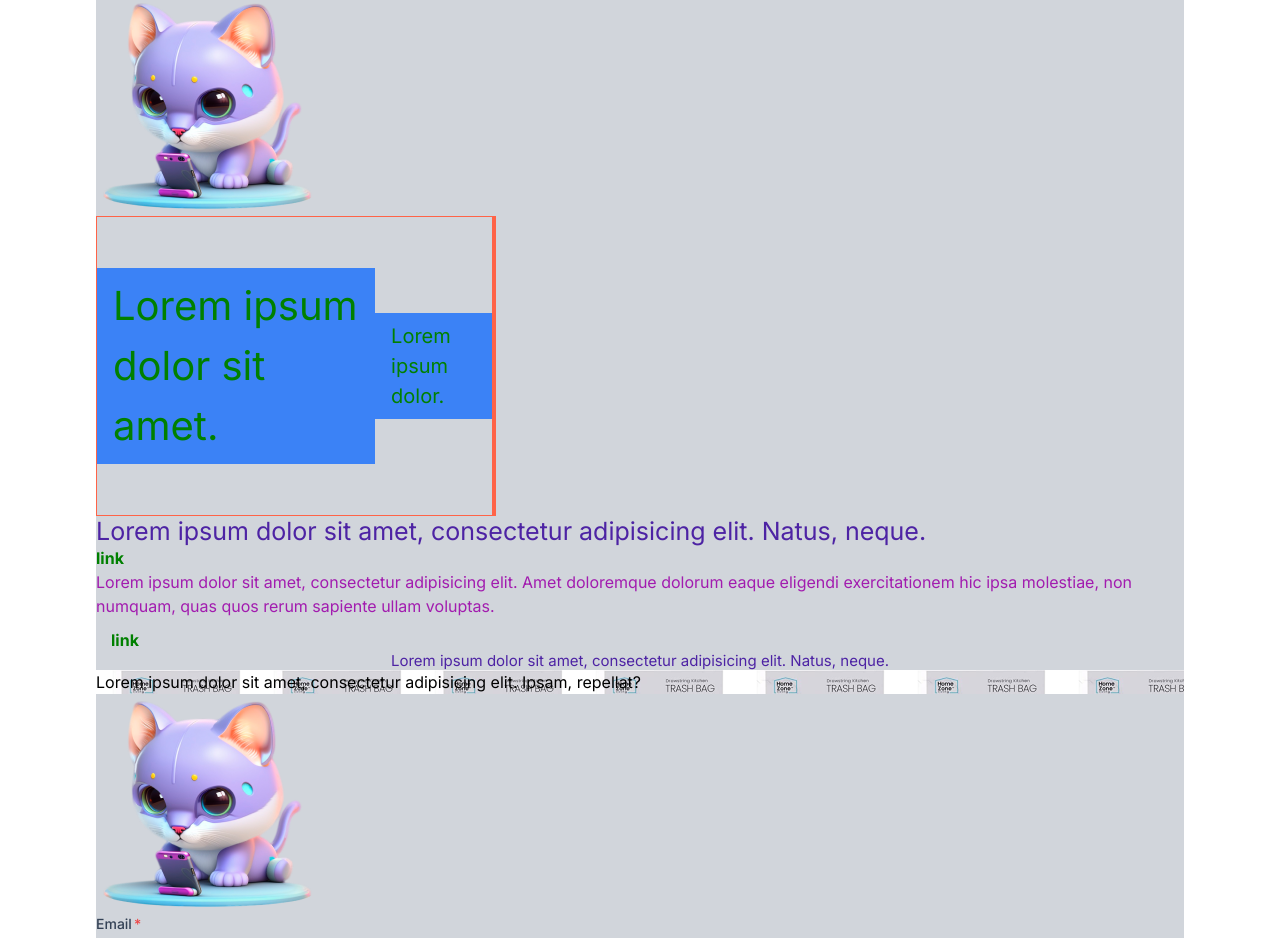
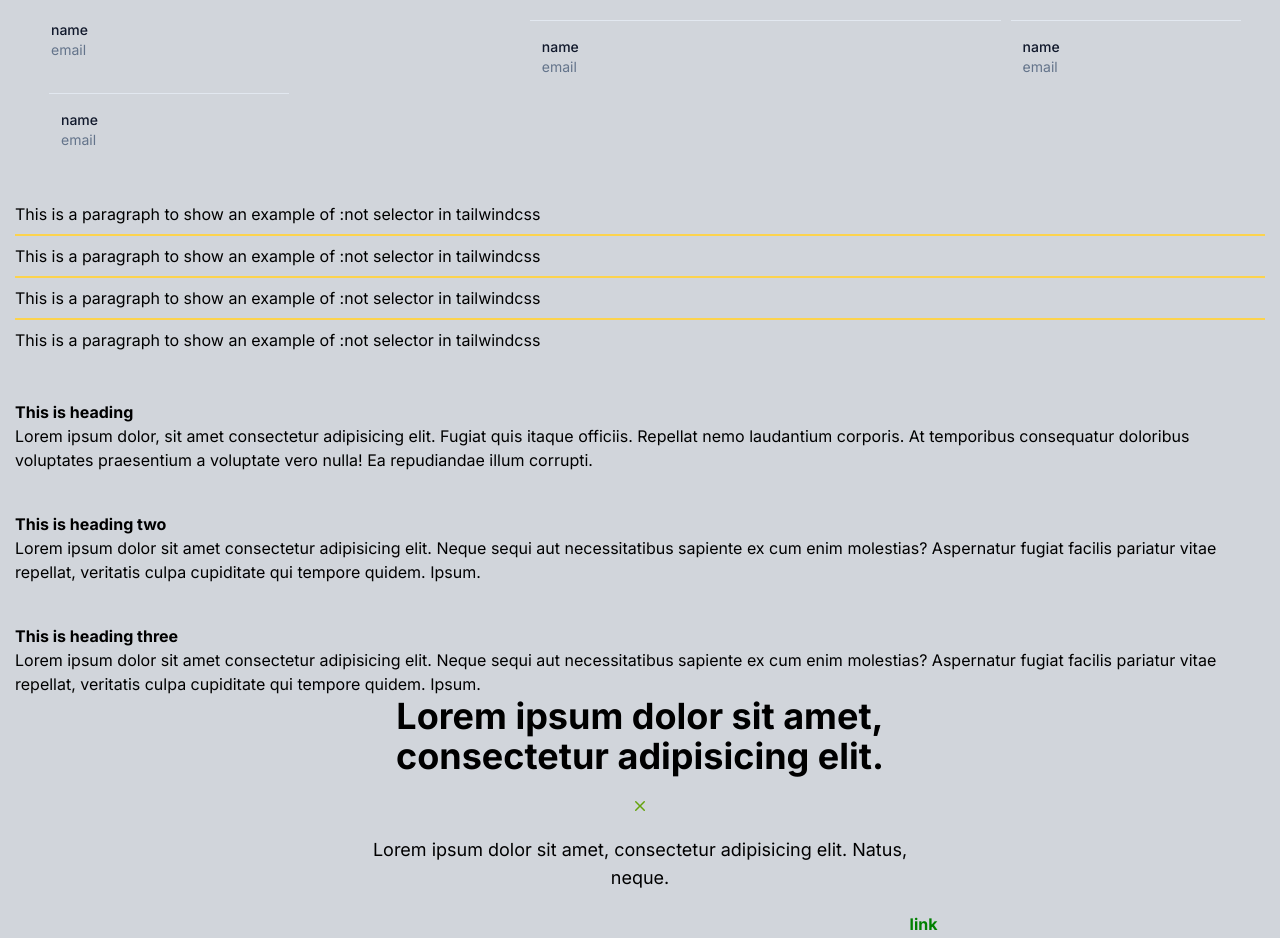
Before and after one commit to YriiHvozdetskiy/next, a Next.js app: page / in a window 1280 px wide. Shown: the part 100-1038 px from the top of the page. Built offline with nearby package versions, Linux system fonts and the light colour scheme.

Commit message:
add property

```diff
--- a/src/app/globals.css
+++ b/src/app/globals.css
@@ -2,8 +2,17 @@
 @tailwind components;
 @tailwind utilities;
 
-/*add custom class*/
+:root {
+   --primary-text-color: #07376E;
+   --light-color: #ffffff;
+   --dark-color: #000000;
+   --accent-color: #B1362F;
+}
+
+/*TODO @layer - понижає спицефічність стилів, щоб їх можна переобриділити */
 @layer components {
+   /*TODO add custom class*/
+
    .cart {
       @apply flex items-center justify-center;
       /*or*/
@@ -29,12 +38,20 @@
       @apply text-center text-primary text-mobile hover:text-red-300 transition;
    }
 
-   /*звертаємося від батька до певної дитини v1*/
+   /*TODO звертаємося від батька до певної дитини v1*/
    .parent > .children {
       font-size: 20px;
    }
-   /*звертаємося від батька до певної дитини v2*/
+   /*TODO звертаємося від батька до певної дитини v2*/
    .parent > span {
       font-size: 40px;
    }
+
+   .active {
+      color: red;
+   }
+
+   .list-item {
+      @apply flex py-4 first:pt-0 last:pb-0
+   }
 }
--- a/src/app/page.js
+++ b/src/app/page.js
@@ -3,8 +3,86 @@ import Image from 'next/image';
 
 export default function Home() {
    return (
-      <main className="flex min-h-screen flex-col items-center justify-between p-24">
-         <section className={'bg-gray-300'}>
+      <main className="flex min-h-screen flex-col items-center justify-between py-24">
+         <section className={'bg-gray-300 max-w-[1430px] w-full px-[15px]'}>
+            {/*TODO space-x-[30px], space-x-2 - заміна gap для flex, задає відступи для дітей(х- зліва) всім крім першого (херово працює з flex-wrap)*/}
+            <ul role="list" className="p-6 divide-y divide-slate-200 flex flex-wrap space-x-[10px]">
+               <li className="list-item w-2/5">
+                  <div className="ml-3 overflow-hidden">
+                     <p className="text-sm font-medium text-slate-900">name</p>
+                     <p className="text-sm text-slate-500 truncate">email</p>
+                  </div>
+               </li>
+               <li className="list-item w-[calc(40%-10px)]">
+                  <div className="ml-3 overflow-hidden">
+                     <p className="text-sm font-medium text-slate-900">name</p>
+                     <p className="text-sm text-slate-500 truncate">email</p>
+                  </div>
+               </li>
+               <li className="list-item w-[calc(20%-10px)]">
+                  <div className="ml-3 overflow-hidden">
+                     <p className="text-sm font-medium text-slate-900">name</p>
+                     <p className="text-sm text-slate-500 truncate">email</p>
+                  </div>
+               </li>
+               <li className="list-item w-1/5">
+                  <div className="ml-3 overflow-hidden">
+                     <p className="text-sm font-medium text-slate-900">name</p>
+                     <p className="text-sm text-slate-500 truncate">email</p>
+                  </div>
+               </li>
+            </ul>
+            {/*TODO not(:last-child)*/}
+            <div
+               className="my-[20px] [&>*:not(:last-child)]:border-b-2 [&>*:not(:last-child)]:border-amber-300 [&>*:not(:last-child)]:border-solid">
+               <p className=" border-b-blue-300 py-2">This is a paragraph to show an example of :not selector in
+                  tailwindcss</p>
+               <p className=" border-b-blue-300 py-2">This is a paragraph to show an example of :not selector in
+                  tailwindcss</p>
+               <p className=" border-b-blue-300 py-2">This is a paragraph to show an example of :not selector in
+                  tailwindcss</p>
+               <p className=" border-b-blue-300 py-2">This is a paragraph to show an example of :not selector in
+                  tailwindcss</p>
+            </div>
+            {/*TODO :not(тег)]*/}
+            <div className="[&>*:not(p)]:font-bold [&>*:not(p)]:mt-10   ">
+               <h1>This is heading </h1>
+               <p>
+                  Lorem ipsum dolor, sit amet consectetur adipisicing elit. Fugiat quis itaque officiis. Repellat nemo
+                  laudantium corporis. At temporibus consequatur doloribus voluptates praesentium a voluptate vero
+                  nulla! Ea repudiandae illum corrupti.
+               </p>
+               <h2>This is heading two</h2>
+               <p>
+                  Lorem ipsum dolor sit amet consectetur adipisicing elit. Neque sequi aut necessitatibus sapiente ex
+                  cum enim molestias? Aspernatur fugiat facilis pariatur vitae repellat, veritatis culpa cupiditate qui
+                  tempore quidem. Ipsum.
+               </p>
+               <h2>This is heading three</h2>
+               <p>
+                  Lorem ipsum dolor sit amet consectetur adipisicing elit. Neque sequi aut necessitatibus sapiente ex
+                  cum enim molestias? Aspernatur fugiat facilis pariatur vitae repellat, veritatis culpa cupiditate qui
+                  tempore quidem. Ipsum.
+               </p>
+            </div>
+            <div className={'container flex flex-col items-center justify-center gap-[20px] w-2/4'}>
+               <h1 className={'text-4xl font-bold text-center'}>
+                  Lorem ipsum dolor sit amet, consectetur adipisicing
+                  elit.
+               </h1>
+               {/*TODO колір svg буде як в батька text-lime-600*/}
+               <span className={'text-lime-600'}>
+                  <svg xmlns="http://www.w3.org/2000/svg" viewBox="0 0 20 20" fill="currentColor" className="w-5 h-5">
+                  <path
+                     d="M6.28 5.22a.75.75 0 00-1.06 1.06L8.94 10l-3.72 3.72a.75.75 0 101.06 1.06L10 11.06l3.72 3.72a.75.75 0 101.06-1.06L11.06 10l3.72-3.72a.75.75 0 00-1.06-1.06L10 8.94 6.28 5.22z"/>
+               </svg>
+               </span>
+               <p className={'text-lg text-center'}>
+                  Lorem ipsum dolor sit amet, consectetur adipisicing elit. Natus,
+                  neque.
+               </p>
+               <a className={'text-secondary font-bold hover:text-primary transition self-end'} href="#">link</a>
+            </div>
             <Image
                src={cat}
                alt={'cat'}
@@ -16,20 +94,32 @@ export default function Home() {
             <p className={'text-mobile sm:text-desk text-primary'}>Lorem ipsum dolor sit amet, consectetur adipisicing
                elit. Natus, neque.</p>
             <a className={'text-secondary font-bold hover:text-primary transition'} href="#">link</a>
-            <p className={'text-fuchsia-700 hover:text-primary transition'}>Lorem ipsum dolor sit amet, consectetur
+            {/*TODO коліп з :root зміних var(--accent-color)*/}
+            <p className={'text-[var(--accent-color)] hover:text-primary transition'}>Lorem ipsum dolor sit amet,
+               consectetur
                adipisicing elit. Amet doloremque dolorum eaque eligendi
                exercitationem hic ipsa molestiae, non numquam, quas quos rerum sapiente ullam voluptas.</p>
-            <div className={'container flex mt-[10px]'}>
-               <a className={'text-secondary w-[50%] font-bold hover:text-primary transition'} href="#">link</a>
+            {/*TODO lg:mt-0 lg:flex-col @media потрібно задавати кожній властивості окремо*/}
+            {/*TODO hover:text-primary hover:underline decoration-[6px] потрібно задавати кожній властивості окремо*/}
+            <div className={'container flex mt-[10px] lg:mt-0 lg:flex-col'}>
+               <a className={'text-secondary w-[50%] font-bold hover:text-primary hover:underline decoration-[6px] underline-offset-4 transition'}
+                  href="#">link</a>
             </div>
             <p className={'primary-text'}>
                Lorem ipsum dolor sit amet, consectetur adipisicing
                elit. Natus, neque.
             </p>
-            <div className={"bg-[url('product-1.png')]"}>
-               Lorem ipsum dolor sit amet, consectetur adipisicing elit. Ipsam, repellat?
+            <div className={"bg-[url('product-1.png')] w-[100px] h-[200px] bg-cover bg-center"}></div>
+            {/*TODO якщо так писати то в тулзах класи будуть з ... (не буде видно всіх класів/свойств в Firefox) в chrome все буде ок*/}
+            <div className={`
+                     bg-[url('../assets/images/cat.png')]
+                     bg-no-repeat
+                     h-[220px]
+                     w-[220px]
+                     text-center
+                     `}
+            >
             </div>
-            <div className={"bg-[url('../assets/images/cat.png')] bg-no-repeat h-[220px] w-[220px]"}></div>
             <label className="block">
                <span
                   className="after:content-['*'] after:ml-0.5 after:text-red-500 block text-sm font-medium text-slate-700">
@@ -41,6 +131,10 @@ export default function Home() {
                   name="email"
                   placeholder="you@example.com"/>
             </label>
+            <button
+               className={`active focus:outline-none focus:ring ring-violet-900 rounded active:text-fuchsia-700 hover:text-amber-700 transition`}>
+               button
+            </button>
          </section>
       </main>
    )
```
Also changed, not shown: tailwind.config.js (+10 -2 lines).
